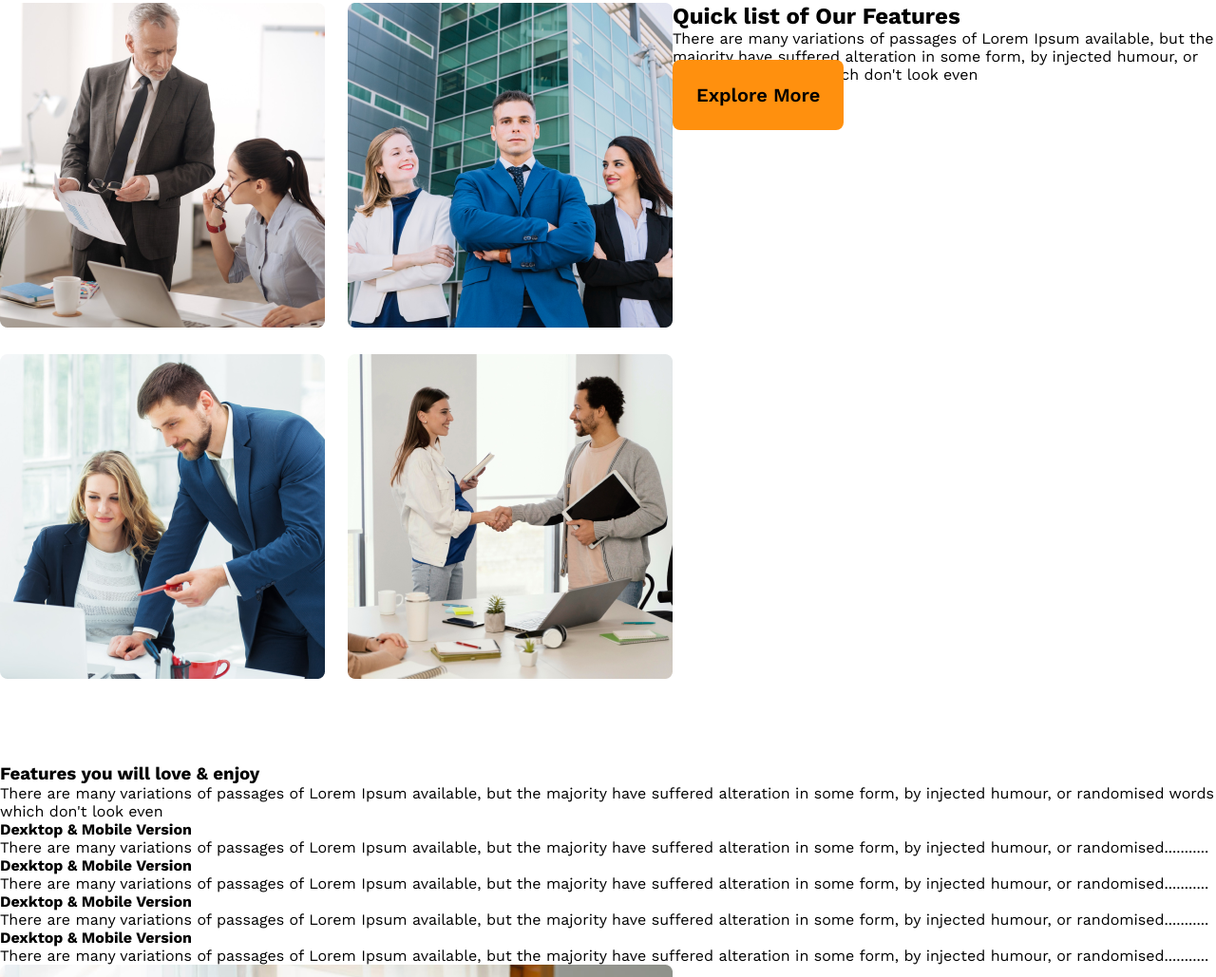
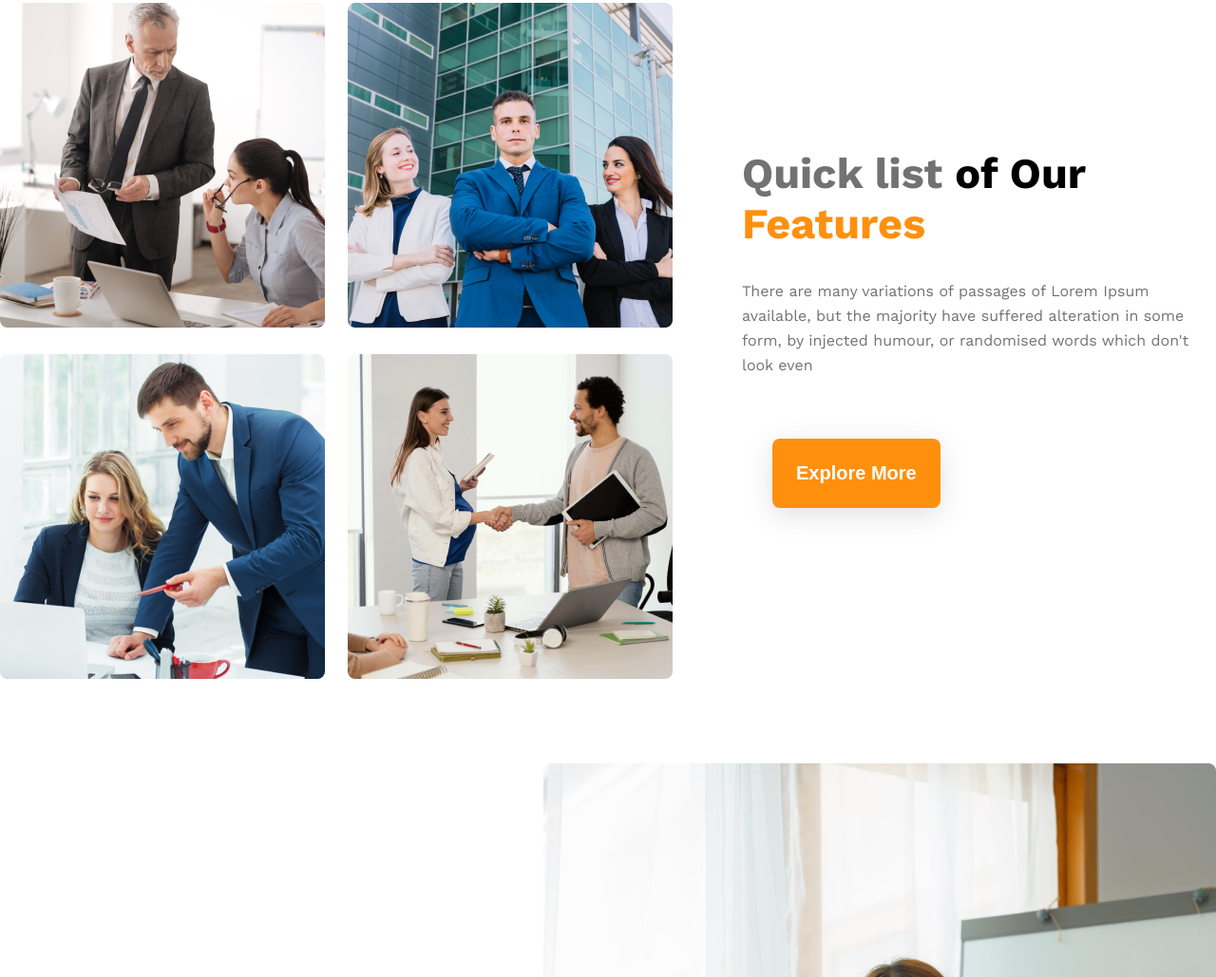
Before and after one commit to masudrahman-dev/my_ge-archiects, a plain HTML site: page index.html in a window 1280 px wide. Shown: the part 1303-2332 px from the top of the page at 95% size. Drawn offline with nearby package versions, Linux system fonts and the light colour scheme.

Commit message:
some css adding

```diff
--- a/CSS/style.css
+++ b/CSS/style.css
@@ -138,6 +138,8 @@ header {
 /* team */
 .team__container {
     display: flex;
+    align-items: center;
+    gap: 73px;
     margin: 85px 0 85px 0;
 }
 
@@ -147,8 +149,42 @@ header {
     gap: 24px;
 }
 
+.team__title {
+    font-size: 45px;
+    line-height: 53px;
+
+    /* Dark 03 */
+
+    color: #727272;
+}
+
+.team__desc {
+    margin: 32px 0 32px 0;
+}
+
+.team__title--black {
+    color: #000000;
+}
+
+.team__title--orange {
+    color: var(--primary-color);
+}
+
+.team__desc {
+    line-height: 26px;
+    /* or 162% */
 
 
+    /* Dark 03 */
+
+    color: #727272;
+}
+
+/* experience */
+.experience__container {
+    display: flex;
+    align-items: center;
+}
 
 
 
--- a/index.html
+++ b/index.html
@@ -82,13 +82,15 @@
                     </div>
                 </div>
                 <div class="team__text__box">
-                    <h2 class="team__title">Quick list <span>
-                        of Our</span> <span>Features</span> </h2>
-                <p class="team__desc">There are many variations of passages of Lorem Ipsum available, but the majority
-                    have suffered alteration in some form, by injected humour, or randomised words which don't look even
+                    <h2 class="team__title">Quick list <span class="team__title--black">
+                            of Our</span> <br> <span class="team__title--orange">Features</span> </h2>
+                    <p class="team__desc">There are many variations of passages of Lorem Ipsum available, but the
+                        majority
+                        have suffered alteration in some form, by injected humour, or randomised words which don't look
+                        even
                     </p>
+                    <button class="btn header__btn"><a href="" class="header__btn--white">Explore More</a></button>
 
-                <a href="" class="btn">Explore More</a>
                 </div>
 
             </div>
@@ -98,33 +100,39 @@
     <!--  experience -->
     <section>
         <div class="container">
-            <div class="experince__box">
-                <h3 class="experince__titel">Features you will love & enjoy</h3>
-                <p class="experince__desc">There are many variations of passages of Lorem Ipsum available, but the
-                    majority have suffered alteration in some form, by injected humour, or randomised words which don't
+            <div class="experience__container">
+                <div class="experience__box">
+                    <h3 class="experience__titel">Features you will love & enjoy</h3>
+                    <p class="experience__desc">There are many variations of passages of Lorem Ipsum available, but the
+                        majority have suffered alteration in some form, by injected humour, or randomised words which
+                        don't
                         look even</p>
-                <div class="experince__card__box">
-                    <div class="experince__card">
-                        <h4 class="experince__card__tile">Dexktop & Mobile Version</h4>
-                        <p class="experince__card__desc">There are many variations of passages of Lorem Ipsum available,
+                    <div class="experience__card__box">
+                        <div class="experience__card">
+                            <h4 class="experience__card__tile">Dexktop & Mobile Version</h4>
+                            <p class="experience__card__desc">There are many variations of passages of Lorem Ipsum
+                                available,
                                 but the majority have suffered alteration in some form, by injected humour, or
                                 randomised...........</p>
                         </div>
                         <div class="experince__card">
                             <h4 class="experince__card__tile">Dexktop & Mobile Version</h4>
-                        <p class="experince__card__desc">There are many variations of passages of Lorem Ipsum available,
+                            <p class="experince__card__desc">There are many variations of passages of Lorem Ipsum
+                                available,
                                 but the majority have suffered alteration in some form, by injected humour, or
                                 randomised...........</p>
                         </div>
                         <div class="experince__card">
                             <h4 class="experince__card__tile">Dexktop & Mobile Version</h4>
-                        <p class="experince__card__desc">There are many variations of passages of Lorem Ipsum available,
+                            <p class="experince__card__desc">There are many variations of passages of Lorem Ipsum
+                                available,
                                 but the majority have suffered alteration in some form, by injected humour, or
                                 randomised...........</p>
                         </div>
-                    <div class="experince__card">
-                        <h4 class="experince__card__tile">Dexktop & Mobile Version</h4>
-                        <p class="experince__card__desc">There are many variations of passages of Lorem Ipsum available,
+                        <div class="experience__card">
+                            <h4 class="experience__card__tile">Dexktop & Mobile Version</h4>
+                            <p class="experience__card__desc">There are many variations of passages of Lorem Ipsum
+                                available,
                                 but the majority have suffered alteration in some form, by injected humour, or
                                 randomised...........</p>
                         </div>
@@ -133,8 +141,10 @@
                 <div class="experince__box">
                     <img src="./images/architect.png" alt="architect image">
                 </div>
-            <a href="" class="btn"><span class="10Years">10+Year</span>
-                Experience</a>
+                <!-- <a href="" class="btn"><span class="10Years">10+Year</span>
+                    Experience</a> -->
+            </div>
+
         </div>
     </section>
     <!-- some facts -->
```
Lines whose indentation alone changed are shown as unchanged.
